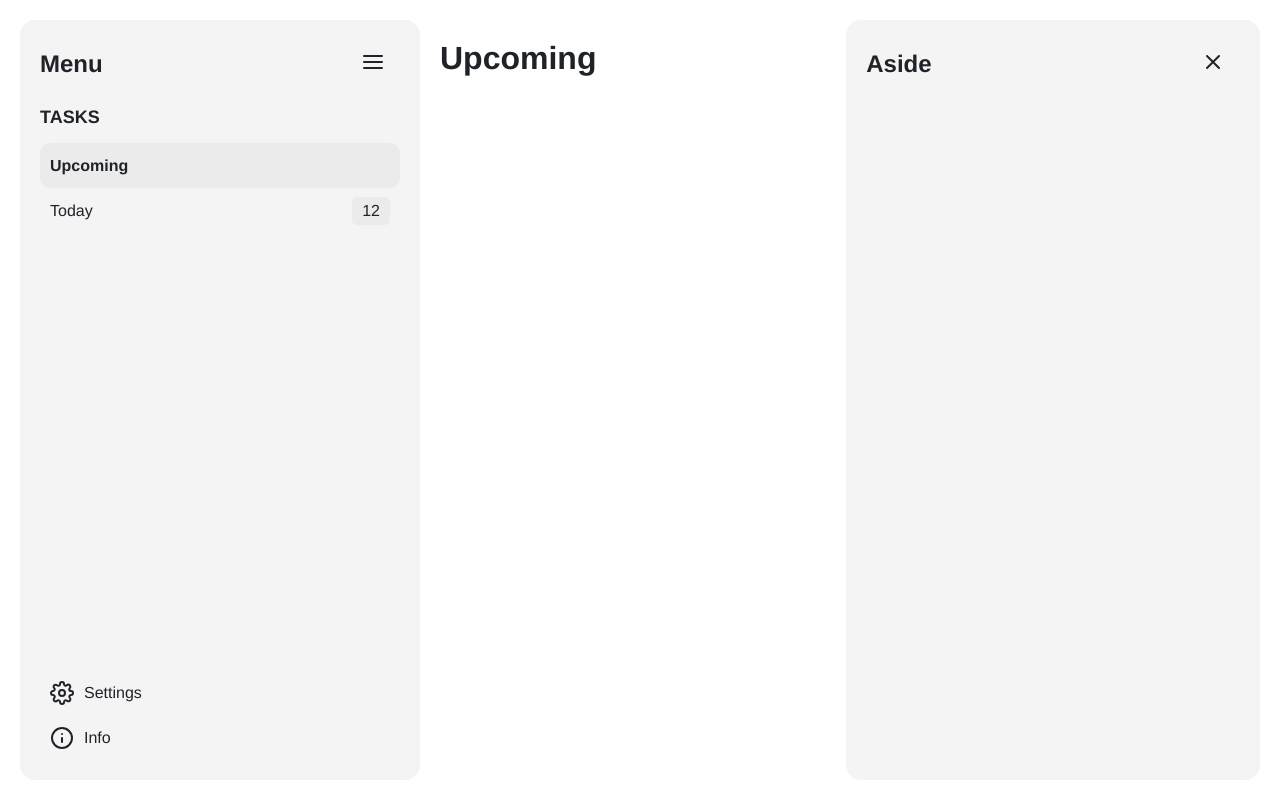
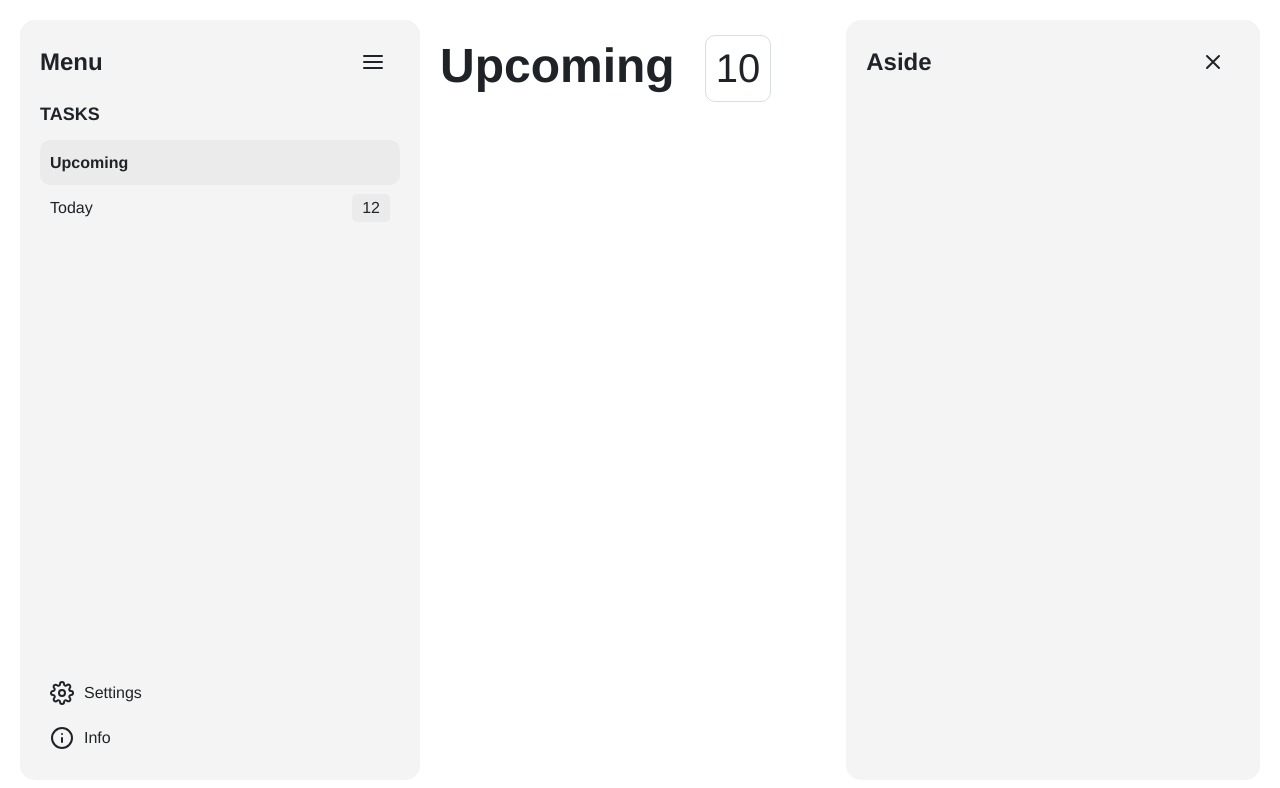
Before and after one commit to DanilChugaev/todo, a Vue app: page / in a window 1280 px wide. Both pictures are taken after a click on the button 67 px from the left and 63 px from the top of the page. Shown: the top 788 px of the page. Built offline with nearby package versions, Linux system fonts and the light colour scheme.

Commit message:
add layout header

```diff
--- a/src/App.vue
+++ b/src/App.vue
@@ -26,7 +26,7 @@ import LayoutMenu from '~/components/layout/layout-menu.vue';
 
   &__main {
     width: 100%;
-    padding: var(--spacer-d) 0;
+    padding: var(--spacer-c) 0;
   }
 }
 </style>
--- a/src/assets/scss/variables/spacers.scss
+++ b/src/assets/scss/variables/spacers.scss
@@ -3,4 +3,6 @@
     --spacer-b: 10px;
     --spacer-c: 15px;
     --spacer-d: 20px;
+    --spacer-e: 25px;
+    --spacer-f: 30px;
 }
--- a/src/components/layout/components/aside-header.vue
+++ b/src/components/layout/components/aside-header.vue
@@ -32,7 +32,7 @@ defineProps({
 });
 </script>
 
-<style scoped>
+<style lang="scss" scoped>
 .aside-header {
   display: flex;
   align-items: center;
--- /dev/null
+++ b/src/components/layout/layout-header.vue
@@ -0,0 +1,44 @@
+<template>
+  <div class="layout-header">
+    <h1 class="layout-header__title">{{ title }}</h1>
+
+    <span v-if="counter" class="layout-header__counter">
+      {{ counter }}
+    </span>
+  </div>
+</template>
+
+<script lang="ts" setup>
+import { PropType } from 'vue';
+
+defineProps({
+  title: {
+    type: String,
+    required: true,
+  },
+  counter: {
+    type: [Number, undefined] as PropType<number | undefined>,
+    default: undefined,
+  },
+});
+</script>
+
+<style lang="scss" scoped>
+.layout-header {
+  display: flex;
+  align-items: baseline;
+  margin-bottom: var(--spacer-f);
+
+  &__title {
+    font-size: 48px;
+  }
+
+  &__counter {
+    font-size: 40px;
+    padding: var(--spacer-b);
+    border: 1px solid var(--color-border);
+    border-radius: var(--border-radius-b);
+    margin-left: var(--spacer-f);
+  }
+}
+</style>
--- a/src/components/ui/ui-button.vue
+++ b/src/components/ui/ui-button.vue
@@ -47,6 +47,7 @@ html.dark-mode {
 
 <style scoped lang="scss">
 .ui-button {
+  display: flex;
   padding: var(--spacer-b) var(--spacer-c);
   background: none;
   border: none;
--- a/src/components/ui/ui-link.vue
+++ b/src/components/ui/ui-link.vue
@@ -16,20 +16,24 @@
       <slot />
     </span>
 
-    <span v-if="hasCounterSlot" class="ui-link__counter">
-      <slot name="counter" />
+    <span v-if="counter" class="ui-link__counter">
+      {{ counter }}
     </span>
   </router-link>
 </template>
 
 <script lang="ts" setup>
-import { useSlots, computed } from 'vue';
+import { useSlots, computed, PropType } from 'vue';
 import { useRoute } from 'vue-router';
 
 const props = defineProps({
   to: {
     type: String,
     required: true,
+  },
+  counter: {
+    type: [Number, undefined] as PropType<number | undefined>,
+    default: undefined,
   },
 });
 
@@ -39,7 +43,6 @@ const route = useRoute();
 const isActive = computed(() => route.path.split('/').pop() === props.to.split('/').pop());
 
 const hasIconSlot = slots.icon?.()[0].props;
-const hasCounterSlot = slots.counter?.()[0].props;
 </script>
 
 <style>
--- a/src/components/ui/ui-list.vue
+++ b/src/components/ui/ui-list.vue
@@ -6,7 +6,11 @@
         :key="item.id"
         class="layout-list__item item"
       >
-        <ui-link class="layout-list__link" :to="item.to">
+        <ui-link
+          class="layout-list__link"
+          :to="item.to"
+          :counter="item.counter"
+        >
           <template #icon>
             <component
               v-if="item.icon"
@@ -16,15 +20,6 @@
           </template>
 
           {{ item.text }}
-
-          <template #counter>
-            <span
-              v-if="item.counter"
-              class="item__counter"
-            >
-              {{ item.counter }}
-            </span>
-          </template>
         </ui-link>
       </li>
     </ul>
@@ -78,10 +73,6 @@ defineProps({
     &__icon {
 
     }
-
-    &__counter {
-
-    }
   }
 }
 </style>
--- a/src/pages/info.vue
+++ b/src/pages/info.vue
@@ -1,11 +1,13 @@
 <template>
   <div class="info">
-    <h1>Info</h1>
+    <layout-header title="Info"/>
+
     <p>тут будет инфа о системе</p>
   </div>
 </template>
 
 <script lang="ts" setup>
+import LayoutHeader from '~/components/layout/layout-header.vue';
 </script>
 
 <style scoped lang="scss">
--- a/src/pages/settings.vue
+++ b/src/pages/settings.vue
@@ -1,14 +1,17 @@
 <template>
   <div class="settings">
+    <layout-header title="Settings"/>
+
     <ui-switch v-model="isDark" @change="toggleDarkMode"/>
   </div>
 </template>
 
 <script lang="ts" setup>
 import { inject, ref, onMounted } from 'vue';
+import LayoutHeader from '~/components/layout/layout-header.vue';
 
 const toggleDarkMode = inject('toggleDarkMode');
-const isDark = ref();
+const isDark = ref(null);
 
 onMounted(() => {
   isDark.value = toggleDarkMode();
--- a/src/pages/today.vue
+++ b/src/pages/today.vue
@@ -1,10 +1,11 @@
 <template>
   <div class="today">
-    today
+    <layout-header title="Today" :counter="10"/>
   </div>
 </template>
 
 <script lang="ts" setup>
+import LayoutHeader from '~/components/layout/layout-header.vue';
 </script>
 
 <style scoped lang="scss">
--- a/src/pages/upcoming.vue
+++ b/src/pages/upcoming.vue
@@ -1,10 +1,11 @@
 <template>
   <div class="upcoming">
-    <h1>Upcoming</h1>
+    <layout-header title="Upcoming" :counter="10"/>
   </div>
 </template>
 
 <script lang="ts" setup>
+import LayoutHeader from '~/components/layout/layout-header.vue';
 </script>
 
 <style scoped lang="scss">
```
